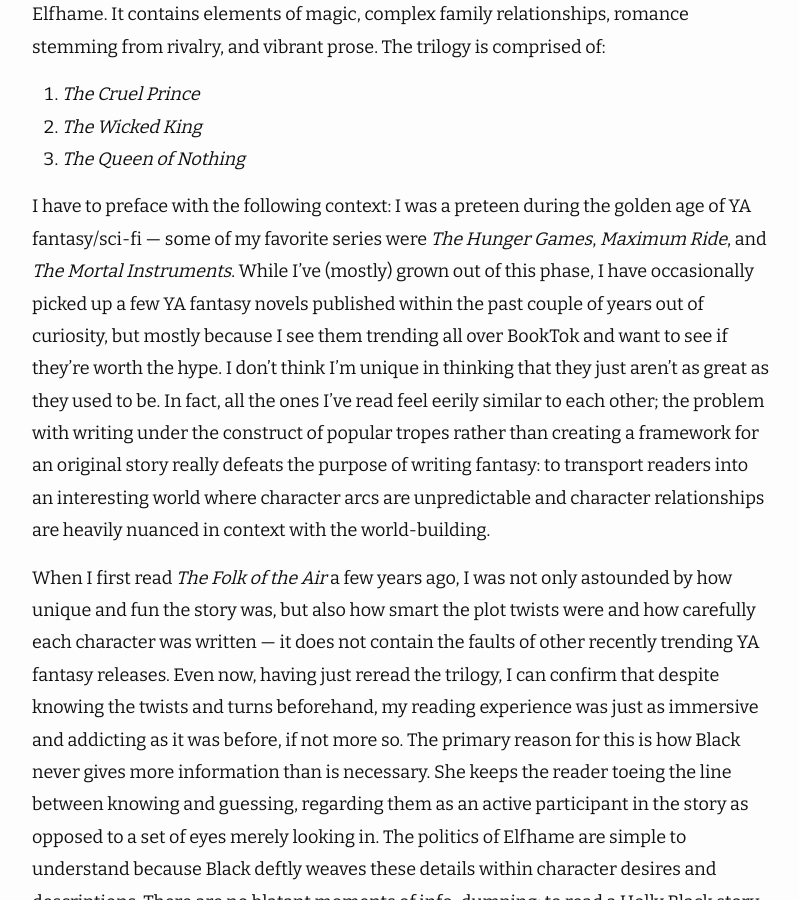
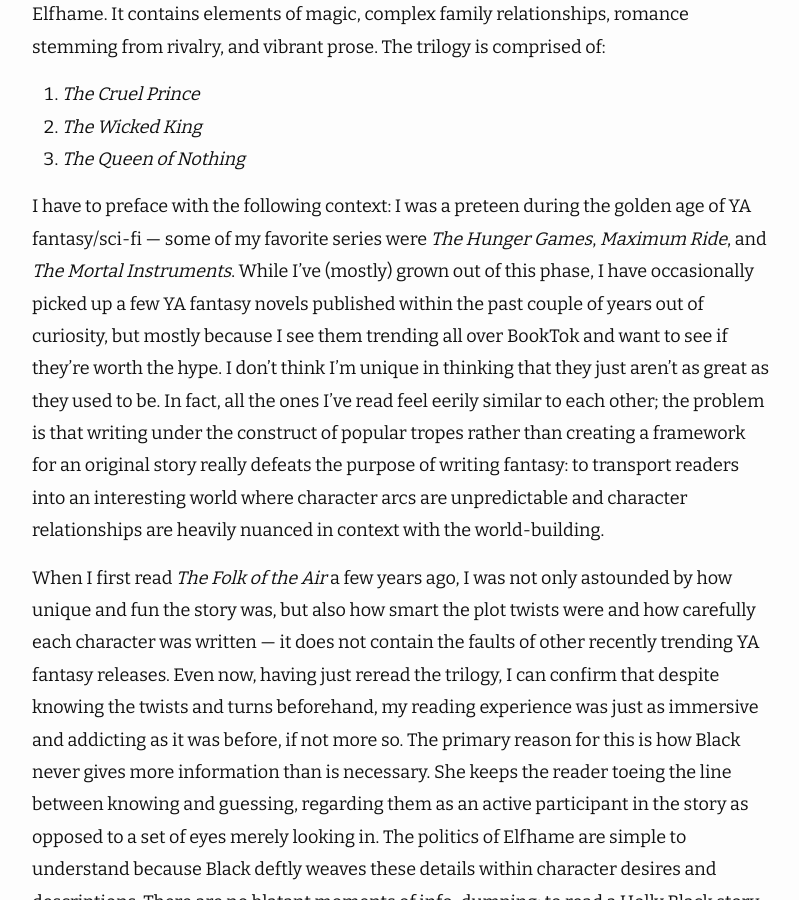
Before and after one commit to tracypaigereads/tracypaigereads.github.io, a Jekyll site: the page built from _posts/2024-03-25-tfota-trilogy.md, in a window 1280 px wide and 900 px high, scrolled down 754 px. Shown: the whole window, without its empty margins (238-1037 px from the left). Built offline with Jekyll 4.4.1, drawn with Linux system fonts in a browser that asks for light colours; nearby versions of some CDN libraries.

Commit message:
some more grammar edits

```diff
--- a/_posts/2024-03-25-tfota-trilogy.md
+++ b/_posts/2024-03-25-tfota-trilogy.md
@@ -19,7 +19,7 @@ categories: book_review
 2. *The Wicked King*
 3. *The Queen of Nothing*
 
-I have to preface with the following context: I was a preteen during the golden age of YA fantasy/sci-fi — some of my favorite series were *The Hunger Games*, *Maximum Ride*, and *The Mortal Instruments*. While I’ve (mostly) grown out of this phase, I have occasionally picked up a few YA fantasy novels published within the past couple of years out of curiosity, but mostly because I see them trending all over BookTok and want to see if they're worth the hype. I don’t think I’m unique in thinking that they just aren’t as great as they used to be. In fact, all the ones I’ve read feel eerily similar to each other; the problem with writing under the construct of popular tropes rather than creating a framework for an original story really defeats the purpose of writing fantasy: to transport readers into an interesting world where character arcs are unpredictable and character relationships are heavily nuanced in context with the world-building.
+I have to preface with the following context: I was a preteen during the golden age of YA fantasy/sci-fi — some of my favorite series were *The Hunger Games*, *Maximum Ride*, and *The Mortal Instruments*. While I’ve (mostly) grown out of this phase, I have occasionally picked up a few YA fantasy novels published within the past couple of years out of curiosity, but mostly because I see them trending all over BookTok and want to see if they're worth the hype. I don’t think I’m unique in thinking that they just aren’t as great as they used to be. In fact, all the ones I’ve read feel eerily similar to each other; the problem is that writing under the construct of popular tropes rather than creating a framework for an original story really defeats the purpose of writing fantasy: to transport readers into an interesting world where character arcs are unpredictable and character relationships are heavily nuanced in context with the world-building.
 
 When I first read *The Folk of the Air* a few years ago, I was not only astounded by how unique and fun the story was, but also how smart the plot twists were and how carefully each character was written — it does not contain the faults of other recently trending YA fantasy releases. Even now, having just reread the trilogy, I can confirm that despite knowing the twists and turns beforehand, my reading experience was just as immersive and addicting as it was before, if not more so. The primary reason for this is how Black never gives more information than is necessary. She keeps the reader toeing the line between knowing and guessing, regarding them as an active participant in the story as opposed to a set of eyes merely looking in. The politics of Elfhame are simple to understand because Black deftly weaves these details within character desires and descriptions. There are no blatant moments of info-dumping: to read a Holly Black story is to put on a blindfold, take her hand, and trust that when you take off the blindfold, you will end up somewhere beautiful.
 
```
Also changed, not shown: other parts of _posts/2024-03-25-tfota-trilogy.md (+1 -1 lines).
